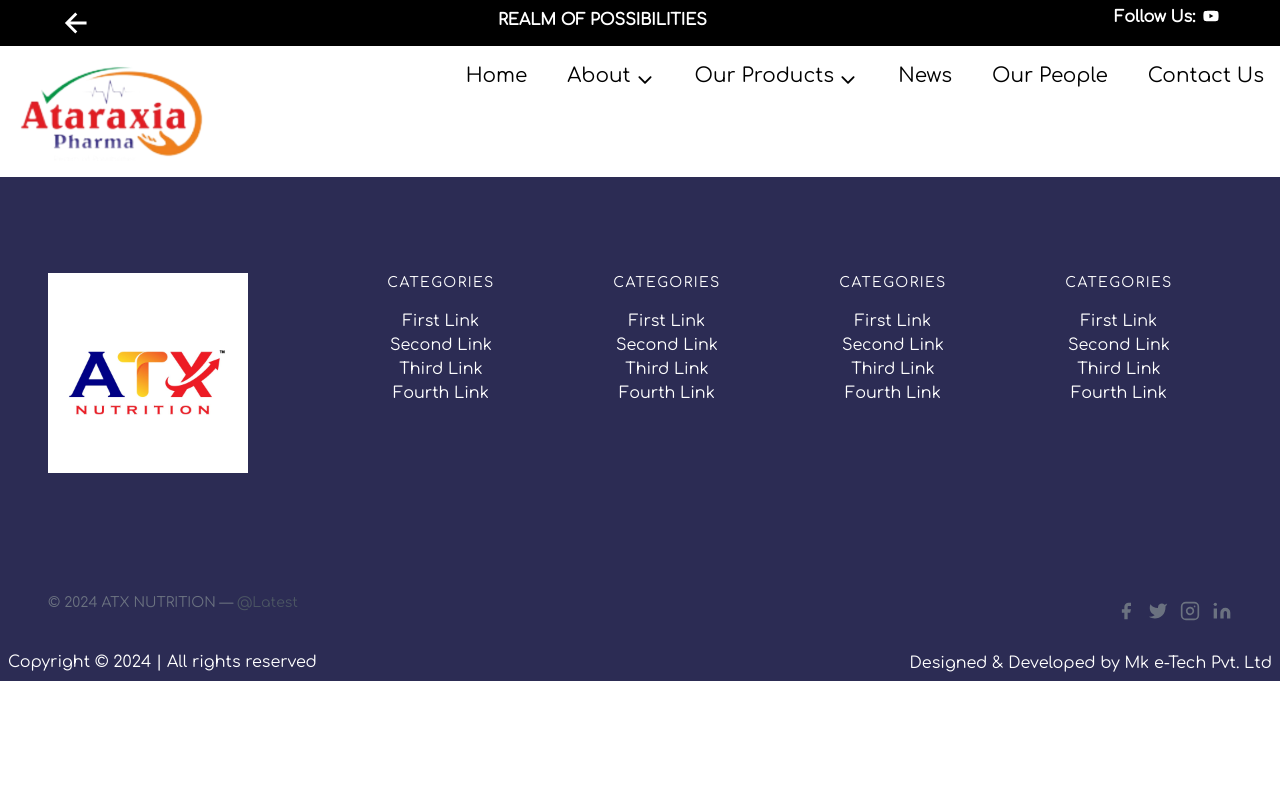
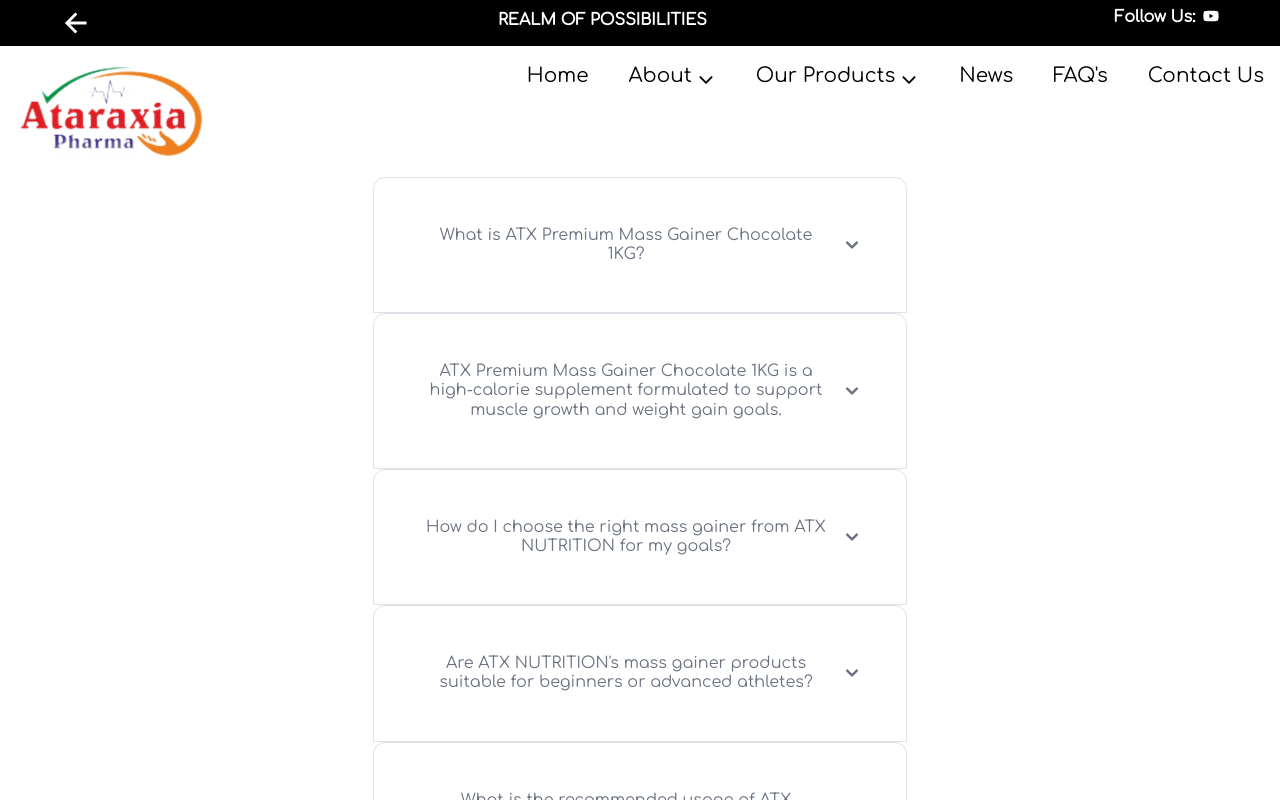
Before and after one commit to nileshmanke/ATX--NUTRITION, a React (Vite) app: page /faqs in a window 1280 px wide. Both pictures are taken after a click on the element 640 px from the left and 378 px from the top of the page. Shown: the top 800 px of the page. Built offline with nearby package versions, Linux system fonts and the light colour scheme.

Commit message:
add faqs

```diff
--- a/src/components/Header.jsx
+++ b/src/components/Header.jsx
@@ -155,7 +155,7 @@ const Header = () => {
 </div>
 
 <div>
-    <Link to="/ourpeople">Our People</Link>
+    <Link to="/faqs">FAQ's</Link>
 </div>
 
 <div>
@@ -265,9 +265,9 @@ const Header = () => {
 
 <Link onClick={()=>{
     setmenu(false);
-}} to="/ourpeople" >
+}} to="/faqs" >
 <div className='ml-[40px]'>
-    Our People
+    FAQ's
 </div>
 </Link>
 
--- a/src/components/Main.jsx
+++ b/src/components/Main.jsx
@@ -32,7 +32,7 @@ const Main = () => {
           <Route path="/about" element={<About />} />
           <Route path="/products" element={<Products />} />
           <Route path="/news" element={<News />} />
-          <Route path="/ourpeople" element={<OurPeople />} />
+          <Route path="/faqs" element={<OurPeople />} />
           <Route path="/contactus" element={<ContactUs />} />
            </Routes>
         <Footer />
--- a/src/components/OurPeople.jsx
+++ b/src/components/OurPeople.jsx
@@ -8,7 +8,7 @@ const ourPeople = () => {
   };
 
   return (
-    <div className='w-screen  flex justify-center'>
+    <div className='w-full  flex justify-center p-0 sm:p-5'>
     <div className=' w-full sm:w-5/12 '>
     <div id="accordion-collapse" data-accordion="collapse">
       {accordionData.map((item, index) => (
@@ -71,20 +71,38 @@ const ourPeople = () => {
 
 const accordionData = [
   {
-    question: 'What is ATX?',
+    question:"What is ATX Premium Mass Gainer Chocolate 1KG?",
     answer:
-      'Flowbite is an open-source library of interactive components built on top of Tailwind CSS including buttons, dropdowns, modals, navbars, and more.',
+      'ATX Premium Mass Gainer Chocolate 1KG is a high-calorie supplement formulated to support muscle growth and weight gain goals.',
   },
   {
-    question: 'Is there a Health Products?',
+    question: "ATX Premium Mass Gainer Chocolate 1KG is a high-calorie supplement formulated to support muscle growth and weight gain goals.",
     answer:
-      'Flowbite is first conceptualized and designed using the Figma software so everything you see in the library has a design equivalent in our Figma file.',
+      'Follow the serving size instructions provided on the product packaging or consult with a healthcare professional for personalized recommendations.',
   },
   {
-    question: 'What are the differences Mass Gainer and Protein?',
+    question:"How do I choose the right mass gainer from ATX NUTRITION for my goals?",
     answer:
-      'The main difference is that the core components from Flowbite are open source under the MIT license, whereas Tailwind UI is a paid product. Another difference is that Flowbite relies on smaller and standalone components, whereas Tailwind UI offers sections of pages.',
+      'Consider factors such as your fitness goals (e.g., muscle building, weight gain), calorie needs, protein and carbohydrate content preferences, and any dietary restrictions when selecting a mass gainer product from ATX NUTRITION.',
   },
+
+  {
+    question:"Are ATX NUTRITION's mass gainer products suitable for beginners or advanced athletes?",
+    answer:
+      'ATX NUTRITION offers mass gainer options suitable for individuals at various fitness levels, from beginners to advanced athletes. The products are designed to support diverse fitness goals and training intensities.',
+  },
+
+  {
+    question:"What is the recommended usage of ATX NUTRITION's mass gainer supplements?",
+    answer:
+      'ATX NUTRITION offers mass gainer options suitable for individuals at various fitness levels, from beginners to advanced athletes. The products are designed to support diverse fitness goals and training intensities.',
+  },
+
+  {
+    question:"What types of proteins are used in ATX NUTRITION's protein powders?",
+    answer:
+      'ATX NUTRITION s protein powders may contain a blend of whey protein isolate, whey protein concentrate, casein protein, or plant-based proteins like pea protein, soy protein, or rice protein, depending on the product.',
+  }
 ];
 
 export default ourPeople;
```
